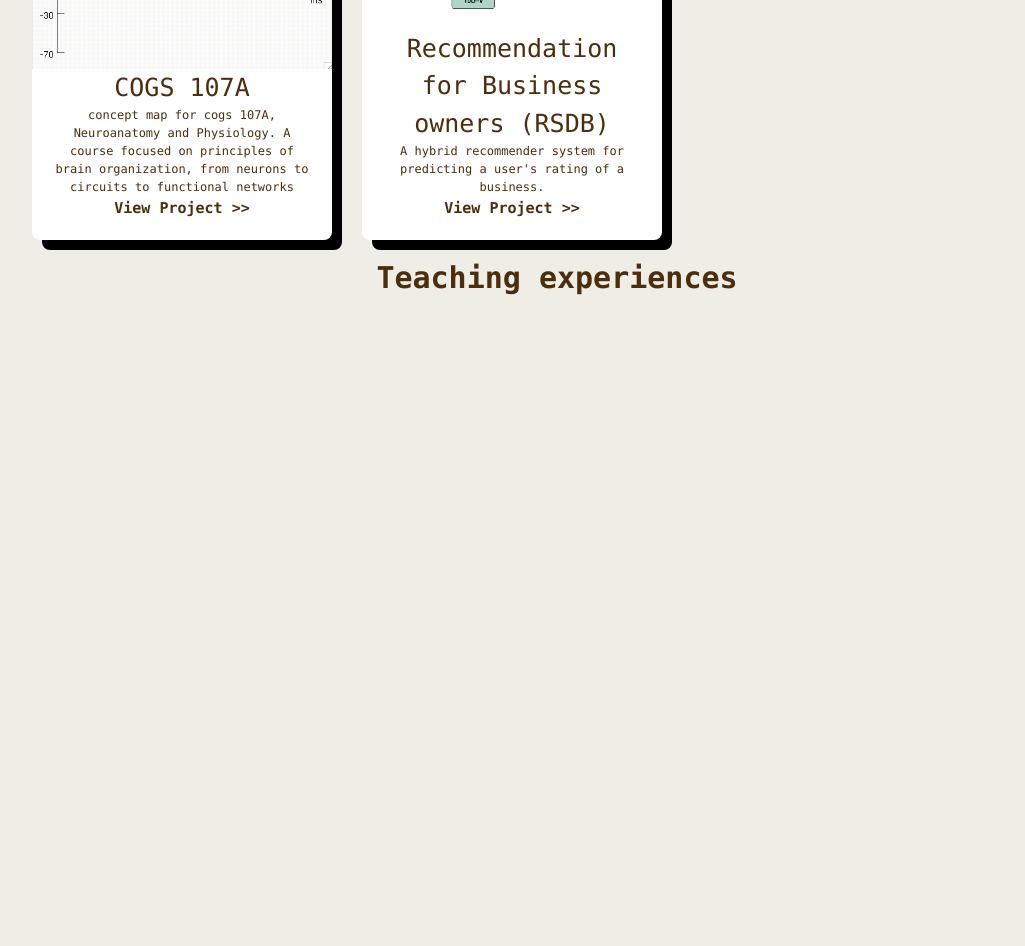
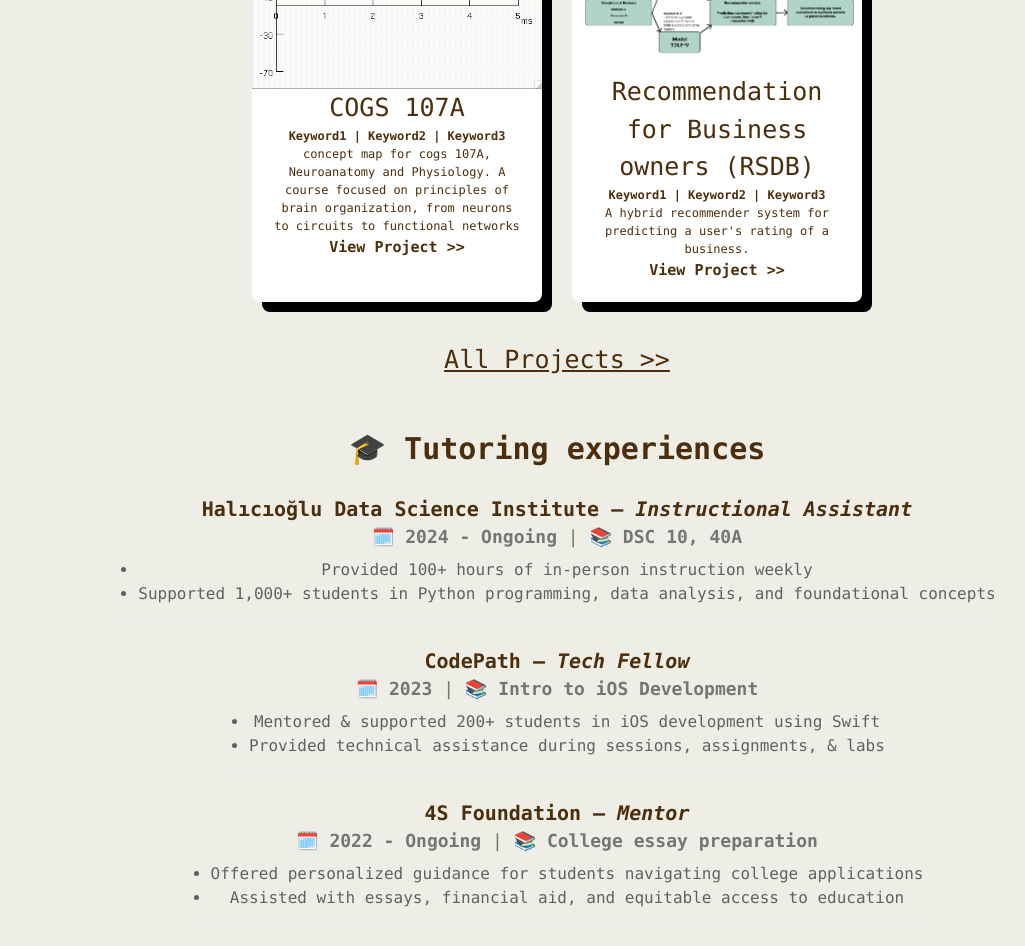
Before and after one commit to rcwoshimao/personal-website, a React (Vite) app: page / in a window 1280 px wide. Shown: the part 840-1786 px from the top of the page, without its empty margins (83-1108 px from the left). Before the commit the page ends 1240 px from the top, so only its background shows below. Built offline with nearby package versions, Linux system fonts and the light colour scheme.

Commit message:
Added featured projects and tutor experiences, added misc

```diff
--- a/src/components/Home.jsx
+++ b/src/components/Home.jsx
@@ -1,4 +1,5 @@
 import React from "react";
+import { Link } from "react-router-dom";
 import './Home.css';
 import './../App.css';
 import pfp from './../assets/pfp.jpeg';
@@ -11,6 +12,7 @@ import cogs107a from "./../assets/cogs107Athumbnail.gif";
 import RSDB from "./../assets/RSDB.png";
 
 
+
 // Reusable TooltipIcon Component
 const TooltipIcon = ({ icon, label }) => (
     <div className="tooltip">
@@ -18,6 +20,40 @@ const TooltipIcon = ({ icon, label }) => (
         <span className="tooltiptext">{label}</span>
     </div>
 );
+
+const TeachingExperiences = [
+    {
+      institution: "Halıcıoğlu Data Science Institute",
+      role: "Instructional Assistant",
+      period: "2024 - Ongoing",
+      courses: "DSC 10, 40A",
+      details: [
+        "Provided 100+ hours of in-person instruction weekly",
+        "Supported 1,000+ students in Python programming, data analysis, and foundational concepts",
+      ],
+    },
+    {
+      institution: "CodePath",
+      role: "Tech Fellow",
+      period: "2023",
+      courses: "Intro to iOS Development",
+      details: [
+        "Mentored & supported 200+ students in iOS development using Swift",
+        "Provided technical assistance during sessions, assignments, & labs",
+      ],
+    },
+    {
+      institution: "4S Foundation",
+      role: "Mentor",
+      period: "2022 - Ongoing",
+      courses: "College essay preparation",
+      details: [
+        "Offered personalized guidance for students navigating college applications",
+        "Assisted with essays, financial aid, and equitable access to education",
+      ],
+    },
+  ];
+
 
 const Home = () => {
     let webDevResume = "https://docs.google.com/document/d/1b72j3ZAOqG8z63yta5wi4md5NnWhQsHg5oi2bGXguKk/edit?usp=sharing";
@@ -32,7 +68,7 @@ const Home = () => {
                 <div className="about-me-children">
                     <h1>Hi! This is Rebecca</h1>
                     <p className='paragraph'>
-                       I am an undergraduate student at UCSD majoring in Cognitive Science and minoring in Computer Science. My field of interest spans from Machine Learning to web development. I have a strong interest in general education, having done tutoring for numerous organizations for STEM or none-STEM.
+                        I am a passionate developer proficient in Java, Python, Swift, and React with hands-on experience in web and mobile development and data analysis ☺️. I also enjoy the process of teaching, and have experience tutoring for non-profit organizations in a wide range of technical fields.
                     </p>
                     <div className='connect-icons'>
                         <a href="https://github.com/rcwoshimao"  target="_blank" rel="noopener noreferrer">
@@ -85,13 +121,37 @@ const Home = () => {
                 </div>
             </div>
 
+            <br/>
+            <br/>
             <h1 className="centered-text"> Featured projects</h1>
+            <div className="featured-projects">
             <ProjectElement image={cogs107a} name={"COGS 107A"}  shortDescription="concept map for cogs 107A,  Neuroanatomy and Physiology. A course focused on principles of brain organization, from neurons to circuits to functional networks " link="https://www.canva.com/design/DAGbfErBzVw/fuuDI_q8lPQpraYUFEDCfw/view?utm_content=DAGbfErBzVw&utm_campaign=designshare&utm_medium=link2&utm_source=uniquelinks&utlId=h08dfbf0273" />
 
             <ProjectElement image={RSDB} name={"Recommendation for Business owners (RSDB)"} shortDescription="A hybrid recommender system for predicting a user's rating of a business." link={"https://github.com/KevinBian107/RSDB"} />
+            </div>
+            <br/>
+            <h2 className="centered-text"> <a href="/projects" style={{ textDecoration: 'underline'}}>All Projects &gt;&gt;</a> </h2>
+
+            <br/>
+            <br/>
+            <h1 className="centered-text"> 🎓 Tutoring experiences</h1>
+            <br/>
+            <div className="centered-text">
+            {TeachingExperiences.map((exp, index) => (
+                <div key={index} className="mb-6 border-b pb-4">
+                <h3 className="text-xl font-semibold">{exp.institution} – <span className="italic">{exp.role}</span></h3>
+                <p className="text-gray-600">🗓️ <strong>{exp.period}</strong> | 📚 <strong>{exp.courses}</strong></p>
+                <ul className="list-disc pl-5 mt-2">
+                    {exp.details.map((detail, i) => (
+                    <li key={i} className="text-gray-700">{detail}</li>
+                    ))}
+                </ul>
+                </div>
+            ))}
+
+            </div>
 
 
-            <h1 className="centered-text"> Teaching experiences</h1>
         </div>
     );
 };
--- a/src/components/Misc.css
+++ b/src/components/Misc.css
@@ -29,3 +29,9 @@ p{
 .bolden{
     font-weight: bolder;
 }
+
+.featured-projects{
+    display: flex;
+    justify-content: center; /* Centers items horizontally */
+
+}
--- a/src/components/Misc.jsx
+++ b/src/components/Misc.jsx
@@ -2,26 +2,47 @@ import React from "react";
 import './Home.css';
 import './../App.css';
 import './Misc.css';
-import { Link } from "react-router-dom";
+
 const Misc = () => {
     return (
-        <div className='misc' >
-            <h1> Recommendations and resources </h1>
-            <p> My undergraduate major at UCSD is Cogntive science major with a specialization in Machine Learnimg. The course content are interesting, the materials I learn are not the most helpful for industry. Thus, a lot of the learning I have done consist of researching resources online and making an effort to follow the pipeline I created for myself. </p>
-            <p> Here are some resources I would like to share with folks on the same boat as me, or are simply interested in learning more on your free time! </p>
+        <div className='misc'>
+            <h1> Tech Recommendations and Resources</h1>
+            <p>
+                Those are the resources I have used to learn things throughout the years!
+            </p>
+            <br/>
+            <h2>Interview Preparation</h2>
+            <ul>
+                <li><a href="https://neetcode.io/" target="_blank" rel="noopener noreferrer">Neetcode</a> - Great structured LeetCode guide with video explanations.</li>
+                <li><a href="https://www.codepath.org/courses/technical-interview-prep" target="_blank" rel="noopener noreferrer">CodePath's Technical Interview Prep</a> - A structured course with mentorship.</li>
+            </ul>
+            <br/>
+            <h2>Web & Mobile Development</h2>
+            <ul>
+                <li><a href="https://www.freecodecamp.org/" target="_blank" rel="noopener noreferrer">FreeCodeCamp</a> - Self-paced courses on web development and data analysis.</li>
+                <li><a href="https://roadmap.sh/backend" target="_blank" rel="noopener noreferrer">Backend Roadmap</a> - A self-guided learning path for backend development.</li>
+                <li><a href="https://www.codepath.org/courses/web-development" target="_blank" rel="noopener noreferrer">CodePath Web Dev Course</a> - Hands-on course with project-building experience.</li>
+            </ul>
+            <br/>
+            <h2>Machine Learning</h2>
+            <ul>
+                <li>ACM Quarterly Projects - Hands-on learning with mentorship in ML, Design, and Cybersecurity.</li>
+                <li>E4E Projects - Research-oriented machine learning projects.</li>
+            </ul>
+            <br/>
 
+            <h1> What do I do in my free time? </h1>
 
-            <p>
-            neetcode
-            codepath
-            freecodecamp.io
-            roadmap.sh
+            <h2>I draw some.</h2>
 
+            <h2>Mental Health & Books</h2>
+            <ul>
+                <li><i>The Subtle Art of Not Giving a F*ck</i> by Mark Manson</li>
+                <li><i>One Hundred Years of Solitude</i> by Gabriel García Márquez</li>
+            </ul>
 
-            </p>
         </div>
     );
 }
 
-
 export default Misc;
--- a/src/components/ProjectElement/ProjectElement.css
+++ b/src/components/ProjectElement/ProjectElement.css
@@ -11,7 +11,7 @@
     display: inline-block;
     margin: 15px;
     padding: 0px 0px 20px 0px;
-    width: calc(100% / 3 - 30px); /* 3 items per row with margin spacing */
+    width: calc(100% / 3 - 70px); /* 3 items per row with margin spacing */
     max-width: 300px; /* Prevent it from becoming too large */
     min-width: 250px; /* Prevent it from shrinking too much */
     color: white;
--- a/src/components/ProjectElement/ProjectElement.jsx
+++ b/src/components/ProjectElement/ProjectElement.jsx
@@ -3,11 +3,21 @@ import { Link } from "react-router-dom";
 import "./ProjectElement.css";
 import testImage from "./../../assets/test.jpg";
 
-const ProjectElement = ({ image, name, shortDescription, link }) => {
+const KeywordDisplay = ({ keyword1, keyword2, keyword3 }) => {
+    if (!keyword1 || !keyword2 || !keyword3) return null;
+    return (
+      <p className="keyword font-bold">
+        {keyword1} | {keyword2} | {keyword3}
+      </p>
+    );
+  };
+
+const ProjectElement = ({ image, name, shortDescription, link, keywords }) => {
     return (
         <div className='project-element'>
             <img src={image || testImage} alt="" />
             <h2 className="project-title">{name || "Project name"}</h2>
+            <KeywordDisplay keyword1="Keyword1" keyword2="Keyword2" keyword3="Keyword3" />
             <p className="project-description">{shortDescription || ""}</p>
             {link ? (
                 <a rel="noreferrer" target="_blank" href={link}>
--- a/src/components/Projects.css
+++ b/src/components/Projects.css
@@ -6,7 +6,7 @@
 
 .project-subdiv {
     display: flex;
-    flex-wrap: wrap; /* Allows elements to wrap to the next row if needed */
-    align-items: flex-start; /* Aligns all elements at the top */
-    gap: 1rem; /* Adds space between items */
+    flex-wrap: wrap;
+    align-items: flex-start; /* Ensures items align from the top */
+    gap: 1rem;
 }
```
Also changed, not shown: src/components/Projects.jsx (+6 -4 lines), src/assets/epinionsthumbnail.jpg (added).
